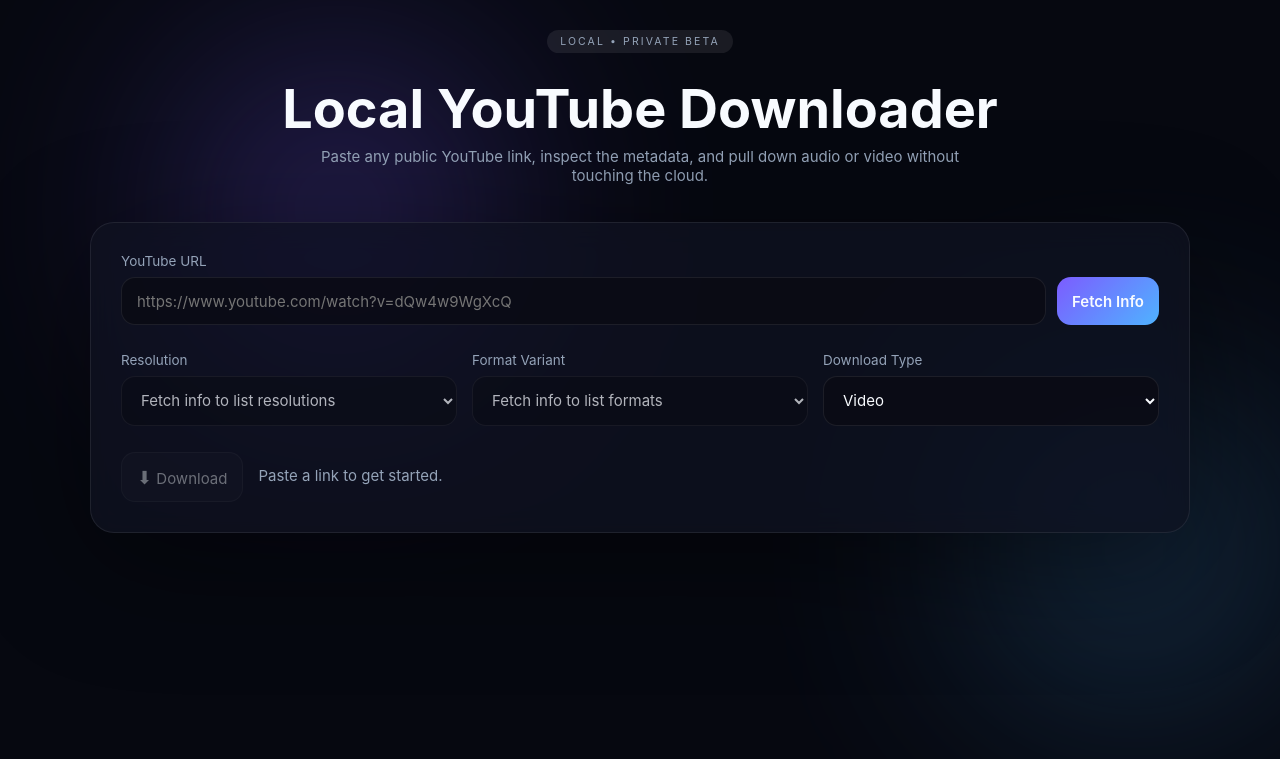
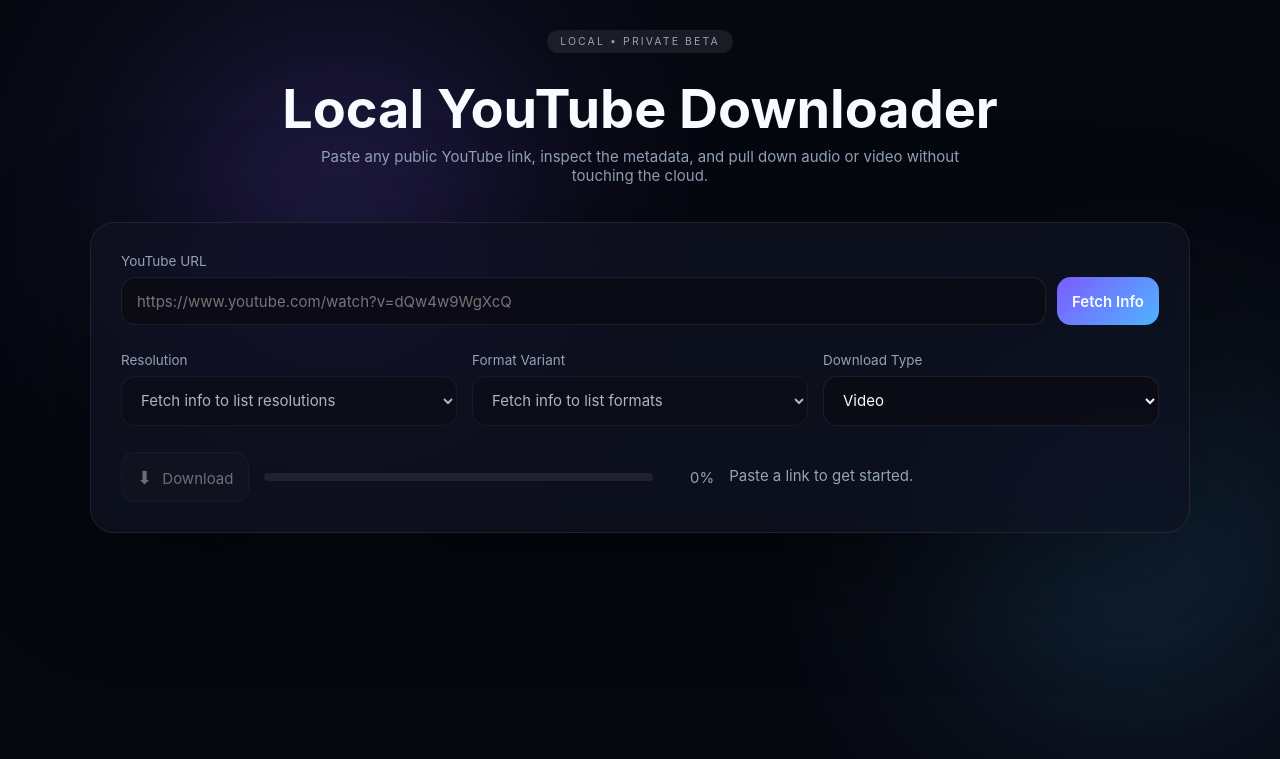
Before and after one commit to Snootypants/localTools, a Flask app: page / in a window 1280 px wide. Shown: the part 41-800 px from the top of the page. Run offline with Flask 3, Linux system fonts and the light colour scheme; some libraries are stand-ins or nearby versions.

Commit message:
Add download progress bar and cancel states

```diff
--- a/static/script.js
+++ b/static/script.js
@@ -3,6 +3,8 @@ const els = {
   url: document.getElementById('videoUrl'),
   fetchBtn: document.getElementById('fetchBtn'),
   downloadBtn: document.getElementById('downloadBtn'),
+  downloadBtnIcon: document.querySelector('#downloadBtn .icon'),
+  downloadBtnLabel: document.querySelector('#downloadBtn .label'),
   formatSelect: document.getElementById('formatSelect'),
   resolutionSelect: document.getElementById('resolutionSelect'),
   downloadType: document.getElementById('downloadType'),
@@ -13,13 +15,21 @@ const els = {
   duration: document.getElementById('duration'),
   thumbnail: document.getElementById('thumbnail'),
   formatCount: document.getElementById('formatCount'),
-  selectedType: document.getElementById('selectedType')
+  selectedType: document.getElementById('selectedType'),
+  progressWrapper: document.getElementById('progressWrapper'),
+  progressTrack: document.getElementById('progressTrack'),
+  progressBar: document.getElementById('progressBar'),
+  progressLabel: document.getElementById('progressLabel')
 };
 
 const state = {
   formats: [],
   groupedFormats: new Map()
 };
+
+let downloadController = null;
+let downloadReady = false;
+let downloadState = 'idle';
 
 // Convert seconds to hh:mm:ss (dropping leading hours when unnecessary).
 const formatDuration = (seconds) => {
@@ -41,6 +51,62 @@ const setStatus = (message, type = 'info') => {
     els.status.style.color = 'var(--success)';
   } else {
     els.status.style.color = 'var(--muted)';
+  }
+};
+
+const showProgress = () => {
+  els.progressWrapper.hidden = false;
+};
+
+const hideProgress = () => {
+  els.progressWrapper.hidden = true;
+  setProgressIndeterminate(false);
+  setProgressValue(0);
+};
+
+const setProgressIndeterminate = (active) => {
+  els.progressTrack.classList.toggle('indeterminate', active);
+  if (active) {
+    els.progressLabel.textContent = '…';
+  }
+};
+
+const setProgressValue = (fraction) => {
+  const safe = Math.max(0, Math.min(1, Number.isFinite(fraction) ? fraction : 0));
+  const percent = Math.round(safe * 100);
+  els.progressBar.style.width = `${percent}%`;
+  els.progressLabel.textContent = `${percent}%`;
+};
+
+const setDownloadState = (state) => {
+  downloadState = state;
+  const label = els.downloadBtnLabel;
+  const icon = els.downloadBtnIcon;
+  if (!label || !icon) return;
+
+  els.downloadBtn.classList.toggle('is-stop', state === 'running');
+  els.downloadBtn.classList.toggle('is-finished', state === 'finished');
+
+  if (state === 'running') {
+    label.textContent = 'Stop';
+    icon.textContent = '✕';
+    els.downloadBtn.disabled = false;
+  } else if (state === 'finished') {
+    label.textContent = 'Finished';
+    icon.textContent = '✓';
+    els.downloadBtn.disabled = true;
+  } else {
+    label.textContent = 'Download';
+    icon.textContent = '⬇︎';
+    els.downloadBtn.disabled = !downloadReady;
+    els.downloadBtn.classList.remove('is-finished');
+  }
+};
+
+const setDownloadReady = (ready) => {
+  downloadReady = ready;
+  if (downloadState === 'idle') {
+    els.downloadBtn.disabled = !downloadReady;
   }
 };
 
@@ -129,7 +195,9 @@ const syncQualityControls = () => {
 const fetchInfo = async () => {
   setStatus('Fetching metadata… hang tight.');
   els.fetchBtn.disabled = true;
-  els.downloadBtn.disabled = true;
+  setDownloadReady(false);
+  setDownloadState('idle');
+  hideProgress();
 
   try {
     const res = await fetch('/info', {
@@ -155,9 +223,12 @@ const fetchInfo = async () => {
     state.groupedFormats = groupFormatsByResolution(state.formats);
     populateResolutionOptions();
     syncQualityControls();
-    els.downloadBtn.disabled = false;
+    setDownloadReady(true);
+    setDownloadState('idle');
     setStatus('Metadata ready. Choose a format and hit download.', 'success');
   } catch (err) {
+    setDownloadReady(false);
+    setDownloadState('idle');
     setStatus(err.message, 'error');
   } finally {
     els.fetchBtn.disabled = false;
@@ -171,8 +242,12 @@ const parseFilename = (contentDisposition) => {
 };
 
 const downloadVideo = async () => {
+  downloadController = new AbortController();
+  setDownloadState('running');
+  showProgress();
+  setProgressIndeterminate(true);
+  setProgressValue(0);
   setStatus('Downloading… this may take a moment.');
-  els.downloadBtn.disabled = true;
 
   try {
     const payload = {
@@ -184,7 +259,8 @@ const downloadVideo = async () => {
     const res = await fetch('/download', {
       method: 'POST',
       headers: { 'Content-Type': 'application/json' },
-      body: JSON.stringify(payload)
+      body: JSON.stringify(payload),
+      signal: downloadController.signal
     });
 
     if (!res.ok) {
@@ -192,28 +268,77 @@ const downloadVideo = async () => {
       throw new Error(data.error || 'Download failed');
     }
 
-    const blob = await res.blob();
+    const contentLength = Number(res.headers.get('Content-Length')) || null;
+    if (contentLength) {
+      setProgressIndeterminate(false);
+    }
+
+    let blob;
+    if (res.body && res.body.getReader) {
+      const reader = res.body.getReader();
+      const chunks = [];
+      let received = 0;
+
+      while (true) {
+        const { value, done } = await reader.read();
+        if (done) break;
+        chunks.push(value);
+        received += value.length;
+        if (contentLength) {
+          setProgressValue(received / contentLength);
+        }
+      }
+
+      blob = new Blob(chunks, {
+        type: res.headers.get('Content-Type') || 'application/octet-stream'
+      });
+    } else {
+      blob = await res.blob();
+    }
+
+    setProgressIndeterminate(false);
+    setProgressValue(1);
+
     const filename = parseFilename(res.headers.get('Content-Disposition')) || 'download';
-    const url = URL.createObjectURL(blob);
+    const objectUrl = URL.createObjectURL(blob);
 
     const anchor = document.createElement('a');
-    anchor.href = url;
+    anchor.href = objectUrl;
     anchor.download = filename;
     document.body.appendChild(anchor);
     anchor.click();
     anchor.remove();
-    URL.revokeObjectURL(url);
+    URL.revokeObjectURL(objectUrl);
 
     setStatus('Download complete.', 'success');
+    setDownloadState('finished');
+    setTimeout(() => {
+      hideProgress();
+      if (downloadState === 'finished') {
+        setDownloadState('idle');
+      }
+    }, 1800);
   } catch (err) {
-    setStatus(err.message, 'error');
+    if (err.name === 'AbortError') {
+      setStatus('Download cancelled.', 'info');
+    } else {
+      setStatus(err.message, 'error');
+    }
+    hideProgress();
+    setDownloadState('idle');
   } finally {
-    els.downloadBtn.disabled = false;
+    downloadController = null;
   }
 };
 
 els.fetchBtn.addEventListener('click', fetchInfo);
-els.downloadBtn.addEventListener('click', downloadVideo);
+els.downloadBtn.addEventListener('click', () => {
+  if (downloadState === 'running') {
+    downloadController?.abort();
+  } else if (downloadReady) {
+    downloadVideo();
+  }
+});
 els.url.addEventListener('keyup', (event) => {
   if (event.key === 'Enter') fetchInfo();
 });
--- a/static/style.css
+++ b/static/style.css
@@ -165,6 +165,22 @@ button.secondary {
   border: 1px solid rgba(255, 255, 255, 0.08);
 }
 
+button.secondary .label {
+  margin-left: 0.4rem;
+}
+
+button.secondary.is-stop {
+  color: var(--error);
+  background: rgba(248, 113, 113, 0.12);
+  border-color: rgba(248, 113, 113, 0.5);
+}
+
+button.secondary.is-finished {
+  color: var(--success);
+  background: rgba(110, 231, 183, 0.12);
+  border-color: rgba(110, 231, 183, 0.5);
+}
+
 button:disabled {
   opacity: 0.4;
   cursor: not-allowed;
@@ -200,6 +216,53 @@ button:not(:disabled):hover {
   margin: 0;
   color: var(--muted);
   min-height: 1.5rem;
+}
+
+.progress-wrapper {
+  flex: 1 1 220px;
+  display: flex;
+  align-items: center;
+  gap: 0.6rem;
+}
+
+.progress-track {
+  position: relative;
+  flex: 1 1 auto;
+  height: 8px;
+  border-radius: 999px;
+  background: rgba(255, 255, 255, 0.08);
+  overflow: hidden;
+}
+
+.progress-bar {
+  position: absolute;
+  inset: 0;
+  width: 0%;
+  height: 100%;
+  border-radius: inherit;
+  background: linear-gradient(135deg, var(--accent), var(--accent-soft));
+  transition: width 0.2s ease;
+}
+
+.progress-track.indeterminate .progress-bar {
+  width: 40%;
+  animation: progress-indeterminate 1.1s infinite ease-in-out;
+}
+
+@keyframes progress-indeterminate {
+  0% {
+    transform: translateX(-120%);
+  }
+  100% {
+    transform: translateX(220%);
+  }
+}
+
+.progress-label {
+  min-width: 3.5rem;
+  text-align: right;
+  font-variant-numeric: tabular-nums;
+  color: var(--muted);
 }
 
 .preview-panel {
@@ -290,6 +353,10 @@ dl div {
     align-items: stretch;
   }
 
+  .progress-wrapper {
+    width: 100%;
+  }
+
   button.primary,
   button.secondary {
     width: 100%;
--- a/templates/index.html
+++ b/templates/index.html
@@ -55,8 +55,14 @@
             <div class="actions">
               <button type="button" id="downloadBtn" class="secondary" disabled>
                 <span class="icon" aria-hidden="true">⬇︎</span>
-                Download
+                <span class="label">Download</span>
               </button>
+              <div class="progress-wrapper" id="progressWrapper" hidden>
+                <div class="progress-track" id="progressTrack">
+                  <div class="progress-bar" id="progressBar"></div>
+                </div>
+                <span class="progress-label" id="progressLabel">0%</span>
+              </div>
               <p class="status" id="status">Paste a link to get started.</p>
             </div>
           </article>
```
